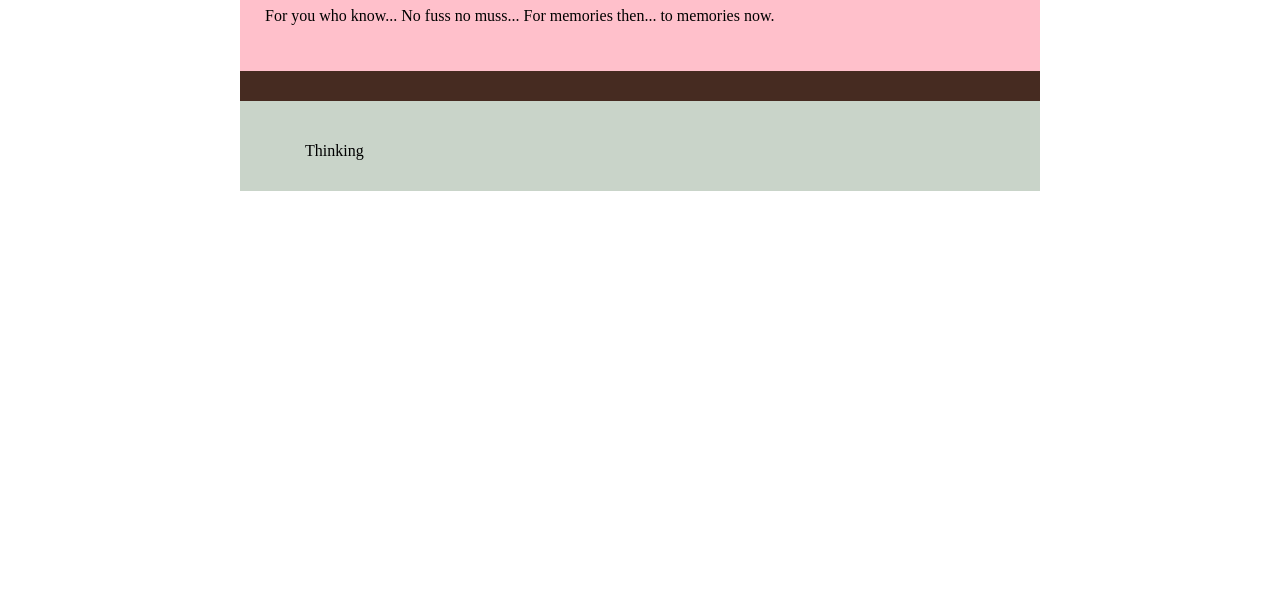
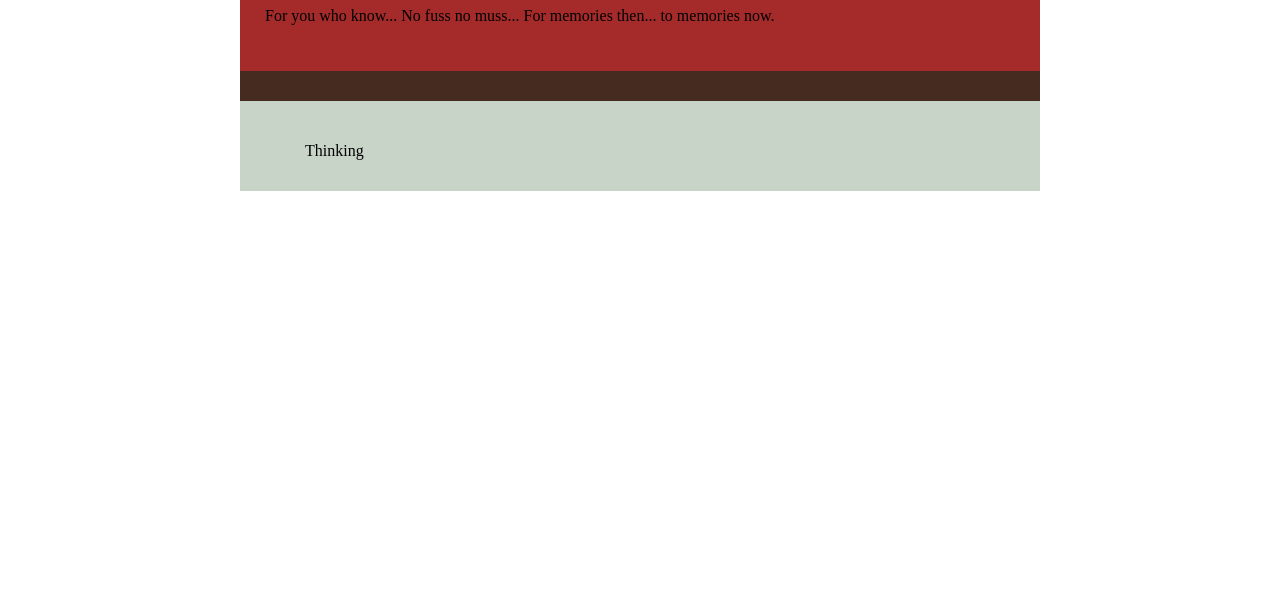
Before and after one commit to Binc-org/b.org, a plain HTML site: page index.html in a window 1280 px wide. Shown: the part 184-800 px from the top of the page. Drawn offline with Linux system fonts and the light colour scheme.

Commit message:
Update styles.css

```diff
--- a/css/styles.css
+++ b/css/styles.css
@@ -8,7 +8,8 @@ Body {
 div.page {
     margin: 60px auto;
     width: 800px;
-    background: pink;
+    background: brown
+        ;
 }
 
 div.page .header {
```
